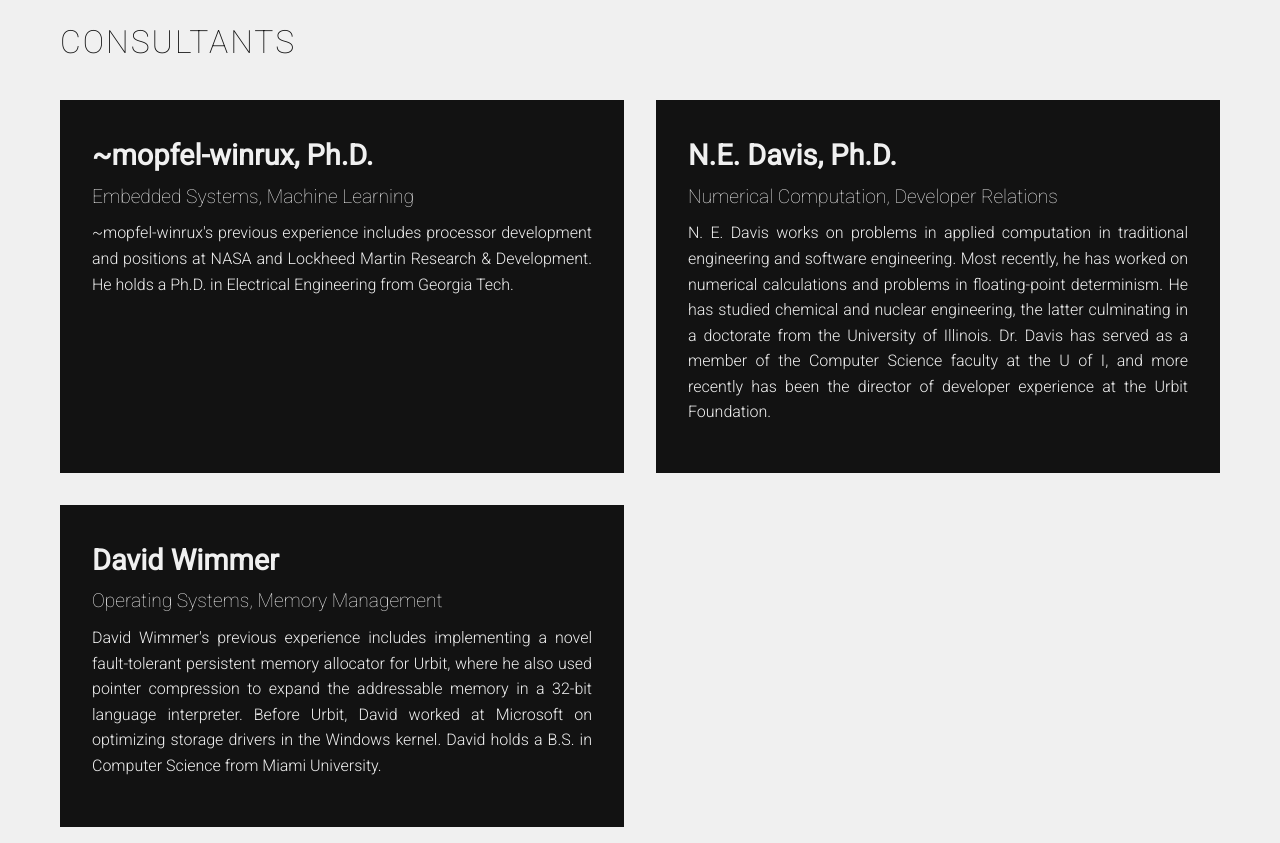
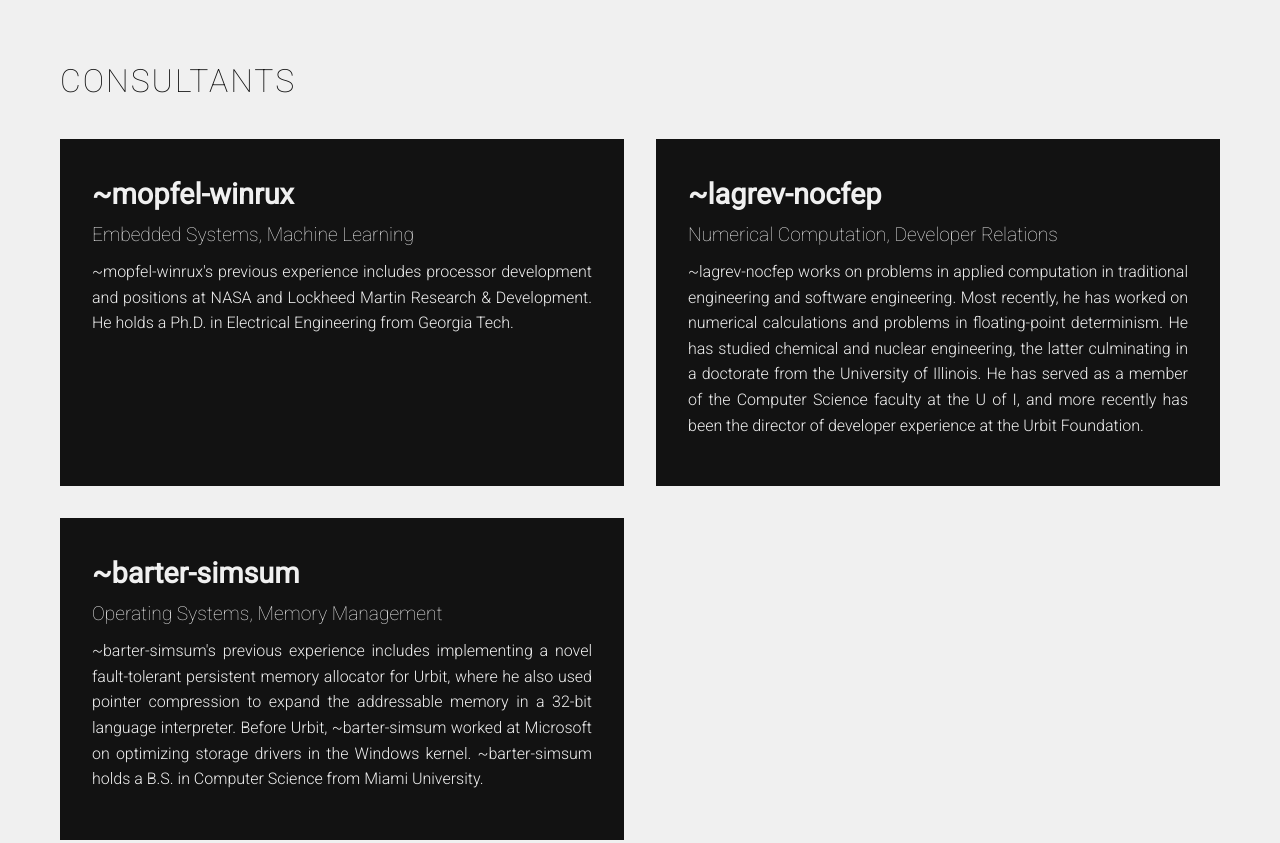
Before and after one commit to Martian-Engineering-Group/Martian-Engineering-Group.github.io, a plain HTML site: page index.html in a window 1280 px wide. Shown: the part 920-1763 px from the top of the page. Drawn offline with Linux system fonts and the light colour scheme.

Commit message:
index.html

```diff
--- a/index.html
+++ b/index.html
@@ -186,6 +186,7 @@
                 <div class="team-grid">
                     <div class="team-member">
                         <h3>Theodore Blackman</h3>
+                        <h4>~rovnys-ricfer</h4>
                         <p>Theodore has deep expertise in managing technical projects, including a dozen-person team developing an
                         koperating system and network protocol, as Chief Technical Officer of the Urbit Foundation. Previous
                         experience includes robotics, distributed systems, data engineering, full-stack web development, and
@@ -193,6 +194,7 @@
                     </div>
                     <div class="team-member">
                         <h3>Joshua Lehman</h3>
+                        <h4>~wolref-podlex</h4>
                         <p>Joshua has been a software executive for over a decade, including most recently the Executive Director
                         of the Urbit Foundation.  He was previously a YC founder at Star City.  He has experience in a wide range of
                         industries, from housing development to operating systems.</p>
@@ -204,28 +206,32 @@
                 <h2>Consultants</h2>
                 <div class="team-grid">
                     <div class="team-member">
-                        <h3>~mopfel-winrux, Ph.D.</h3>
+                        <h3>~mopfel-winrux</h3>
                         <h4>Embedded Systems, Machine Learning</h4>
                         <p>~mopfel-winrux's previous experience includes processor development and positions at NASA and Lockheed
                         Martin Research & Development. He holds a Ph.D. in Electrical Engineering from Georgia Tech.</p>
                     </div>
                     <div class="team-member">
-                        <h3>N.E. Davis, Ph.D.</h3>
+                        <h3>~lagrev-nocfep</h3>
                         <h4>Numerical Computation, Developer Relations</h4>
-                        <p>N. E. Davis works on problems in applied computation in traditional engineering and software engineering.
+                        <p>~lagrev-nocfep works on problems in applied computation in traditional engineering and software engineering.
                         Most recently, he has worked on numerical calculations and problems in floating-point determinism.  He has
                         studied chemical and nuclear engineering, the latter culminating in a doctorate from the University of
-                        Illinois.  Dr. Davis has served as a member of the Computer Science faculty at the U of I, and more
+                        Illinois.  He has served as a member of the Computer Science faculty at the U of I, and more
                         recently has been the director of developer experience at the Urbit Foundation.
                         </p>
                     </div>
                     <div class="team-member">
-                        <h3>David Wimmer</h3>
+                        <h3>~barter-simsum</h3>
                         <h4>Operating Systems, Memory Management</h4>
-                        <p>David Wimmer's previous experience includes implementing a novel fault-tolerant persistent memory allocator for
-                        Urbit, where he also used pointer compression to expand the addressable memory in a 32-bit language interpreter.
-                        Before Urbit, David worked at Microsoft on optimizing storage drivers in the Windows kernel.  David holds a
-                        B.S. in Computer Science from Miami University.</p>
+                        <p>~barter-simsum's previous experience includes
+                        implementing a novel fault-tolerant persistent memory
+                        allocator for Urbit, where he also used pointer
+                        compression to expand the addressable memory in a 32-bit
+                        language interpreter. Before Urbit, ~barter-simsum
+                        worked at Microsoft on optimizing storage drivers in the
+                        Windows kernel.  ~barter-simsum holds a B.S. in Computer
+                        Science from Miami University.</p>
                     </div>
                 </div>
             </section>
```
